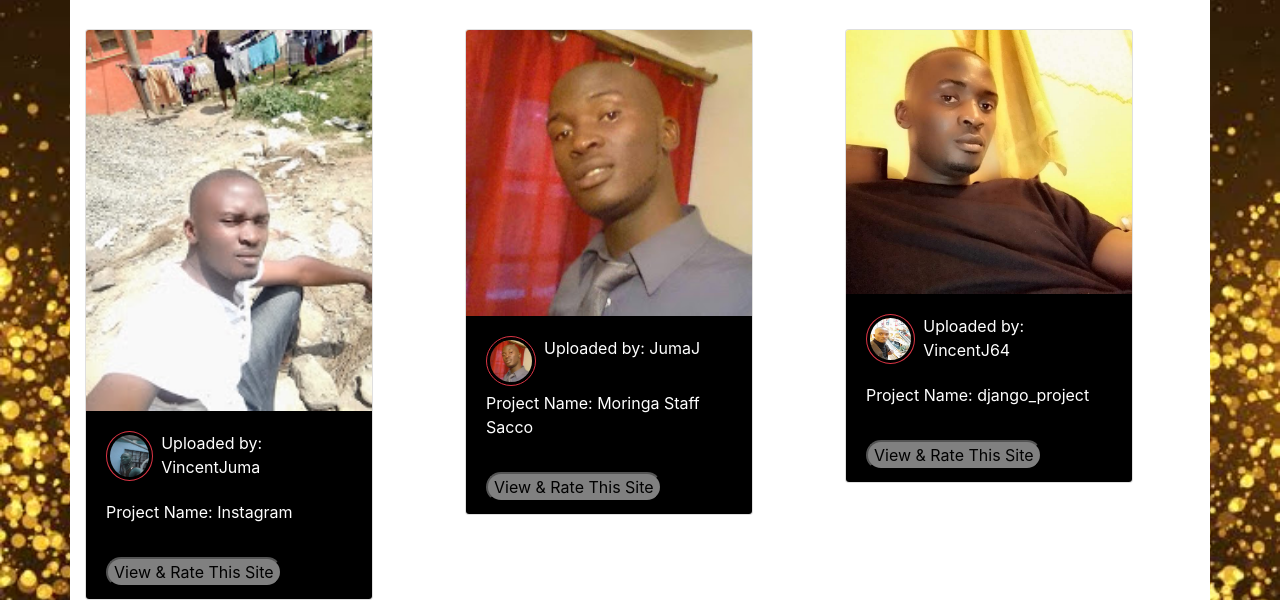
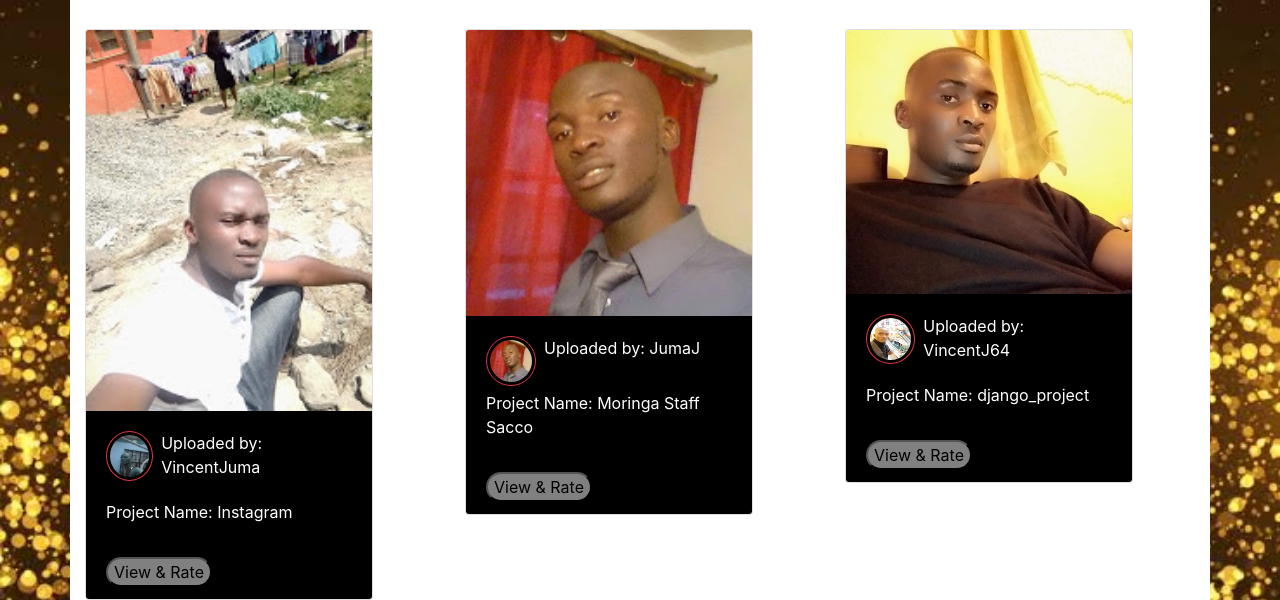
Before and after one commit to Vincent-Juma/awwards_juma, a Django app: page / in a window 1280 px wide. Shown: the part 861-1461 px from the top of the page. Run offline with Django 3.2, Linux system fonts and the light colour scheme; data comes from the database, SQL or seed files in the repository; some libraries are stand-ins or nearby versions; some web fonts are replaced.

Commit message:
Update base

```diff
--- a/main/templates/main/index.html
+++ b/main/templates/main/index.html
@@ -21,7 +21,7 @@
                 <p class="card-text">Project Name: {{ project.title }}</p>
             </div>
             <div class="card-footer">
-                <a href="{% url 'rate_project' project.id %}"><button id="button-rate">View & Rate This Site</button></a>
+                <a href="{% url 'rate_project' project.id %}"><button id="button-rate">View & Rate</button></a>
             </div>
           </div>
         </div>
```
